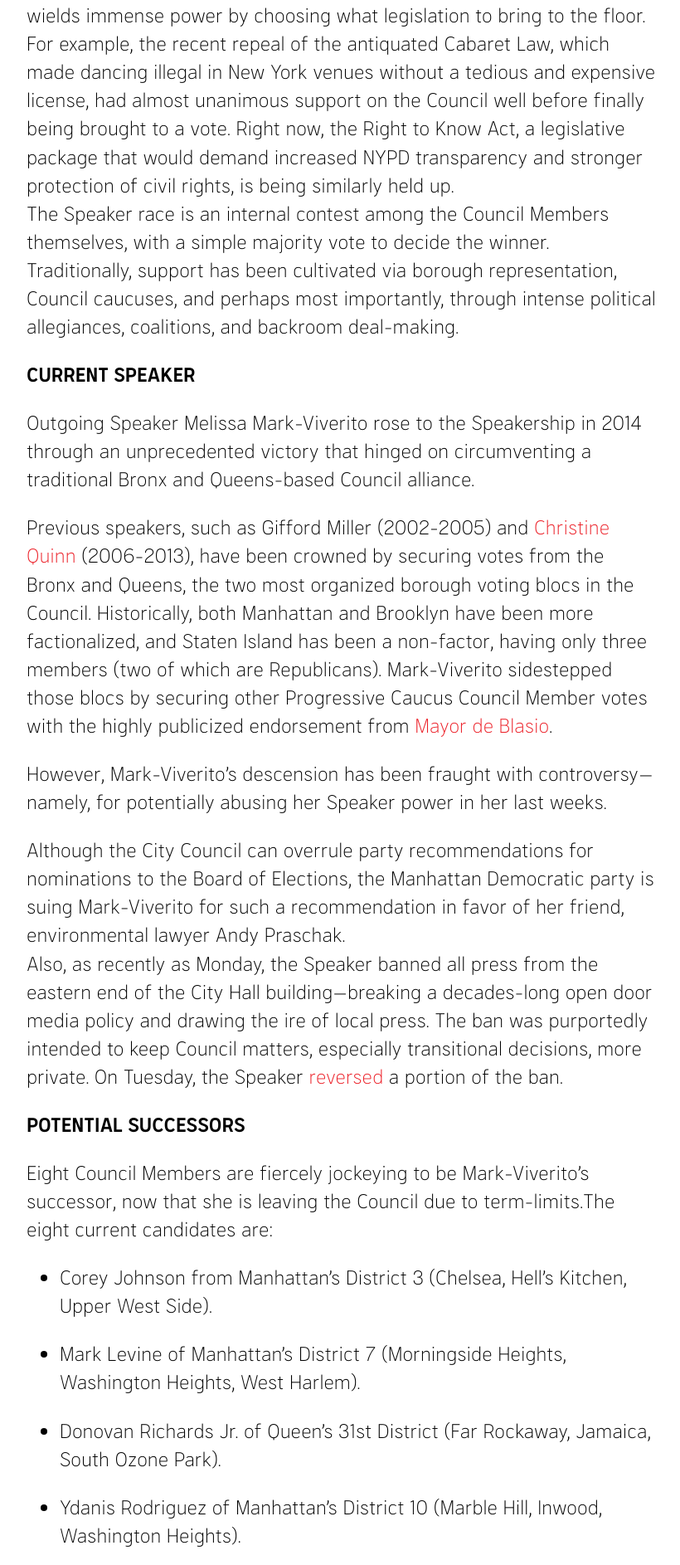
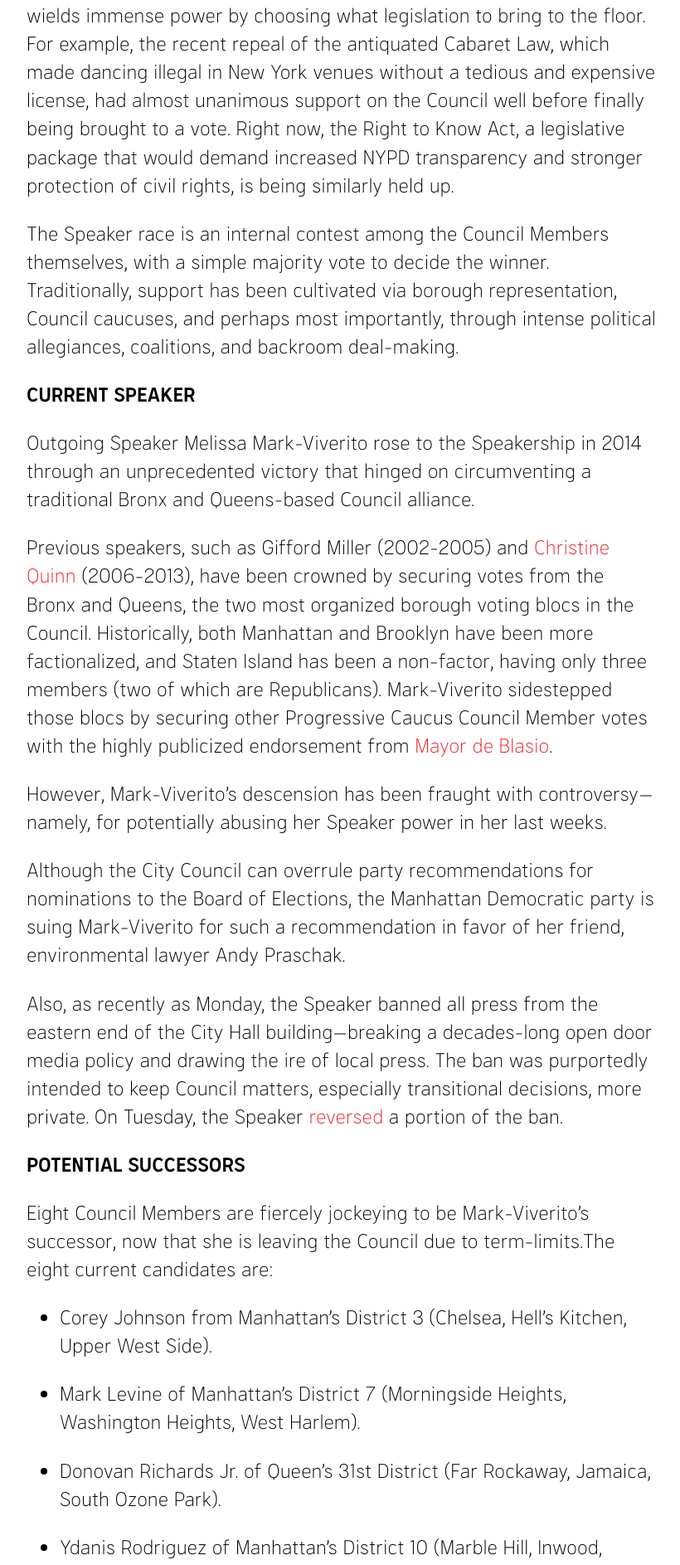
Before and after one commit to nycdsa/the-thorn, a Jekyll site: the page built from src/_posts/2017-12-11-council-speaker-candidates-court-joe-crowleys-support-.md, in a window 1280 px wide. Shown: the part 3175-5061 px from the top of the page at 83% size, without its empty margins (228-1048 px from the left). Built offline with Jekyll 4.4.1, drawn with Linux system fonts in a browser that asks for light colours.

```diff
--- a/src/_posts/2017-12-11-council-speaker-candidates-court-joe-crowleys-support-.md
+++ b/src/_posts/2017-12-11-council-speaker-candidates-court-joe-crowleys-support-.md
@@ -23,7 +23,8 @@ In the New York City political landscape, the City Council Speaker is the second
 
 As head of a 51-person Council, the Speaker balances an $8 billion dollar budget, leads urban planning and land use for the five boroughs, and ushers legislation into law. The Speaker also oversees committee chairman positions, as well as other Council jobs. Most significantly, the Speakership is a highly visible avenue for greater political ascension; many former speakers have run for Mayor.
 
-As of the 2017 elections, the Council is made of 47 Democrats and only 4 Republicans. Given the dominance of the Democratic Party, the Speaker wields immense power by choosing what legislation to bring to the floor. For example, the recent repeal of the antiquated Cabaret Law, which made dancing illegal in New York venues without a tedious and expensive license, had almost unanimous support on the Council well before finally being brought to a vote. Right now, the Right to Know Act, a legislative package that would demand increased NYPD transparency and stronger protection of civil rights, is being similarly held up.\
+As of the 2017 elections, the Council is made of 47 Democrats and only 4 Republicans. Given the dominance of the Democratic Party, the Speaker wields immense power by choosing what legislation to bring to the floor. For example, the recent repeal of the antiquated Cabaret Law, which made dancing illegal in New York venues without a tedious and expensive license, had almost unanimous support on the Council well before finally being brought to a vote. Right now, the Right to Know Act, a legislative package that would demand increased NYPD transparency and stronger protection of civil rights, is being similarly held up.
+
 The Speaker race is an internal contest among the Council Members themselves, with a simple majority vote to decide the winner. Traditionally, support has been cultivated via borough representation, Council caucuses, and perhaps most importantly, through intense political allegiances, coalitions, and backroom deal-making.
 
 **CURRENT SPEAKER**
@@ -34,7 +35,8 @@ Previous speakers, such as Gifford Miller (2002-2005) and [Christine Quinn](http
 
 However, Mark-Viverito's descension has been fraught with controversy---namely, for potentially abusing her Speaker power in her last weeks.
 
-Although the City Council can overrule party recommendations for nominations to the Board of Elections, the Manhattan Democratic party is suing Mark-Viverito for such a recommendation in favor of her friend, environmental lawyer Andy Praschak.\
+Although the City Council can overrule party recommendations for nominations to the Board of Elections, the Manhattan Democratic party is suing Mark-Viverito for such a recommendation in favor of her friend, environmental lawyer Andy Praschak.
+
 Also, as recently as Monday, the Speaker banned all press from the eastern end of the City Hall building---breaking a decades-long open door media policy and drawing the ire of local press. The ban was purportedly intended to keep Council matters, especially transitional decisions, more private. On Tuesday, the Speaker [reversed](https://nypost.com/2017/12/05/mark-viverito-reverses-her-ban-on-reporters-in-city-hall/) a portion of the ban.
 
 **POTENTIAL SUCCESSORS**
@@ -49,7 +51,8 @@ Eight Council Members are fiercely jockeying to be Mark-Viverito's successor, no
 -   Jumaane Williams of Brooklyn's 45th District (Flatbush, Canarsie, Midwood). Although occasionally touted as a further-left voice within the Progressive Caucus, he has had to [clarify his positions](https://www.kingscountypolitics.com/williams-clarifies-position-marriage-equality-womens-right-choose/) on same-sex marriage and abortion rights.
 -   Robert Cornegy Jr of Brooklyn's District 36 (Bedford-Stuyvesant, Crown Heights). The only candidate not in the Progressive Caucus.
 
-What's striking about this election is the way it fractured existing caucuses and presumptive voting blocs---seven candidates belong to the Progressive Caucus, three to the LGBT Caucus, and five are in the Black, Latino/a, and Asian Caucus. Most notable is the splintering of the Progressive Caucus, the once-unified front that gave Mark-Viverito her victory in 2014.\
+What's striking about this election is the way it fractured existing caucuses and presumptive voting blocs---seven candidates belong to the Progressive Caucus, three to the LGBT Caucus, and five are in the Black, Latino/a, and Asian Caucus. Most notable is the splintering of the Progressive Caucus, the once-unified front that gave Mark-Viverito her victory in 2014.
+
 Naturally, identity politics is key for the second most powerful political figure representing New York City's richly diverse populace. The possibility of another white male leader (along with  Governor Andrew Cuomo, Mayor Bill de Blasio, and Attorney General Eric T. Schneiderman), especially with the shrinking number of women on the Council, has been a main point of contention, especially since there has never been an African-American Speaker before.
 
 The candidates have been heavily [emphasizing](https://www.nytimes.com/2017/11/07/nyregion/nyc-council-speaker-race.html) each of their intersectional identities as further qualifications for the next four years. Five are black, two are Latino, and three are gay. Other factors mentioned are being multilingual community leaders, products of the NYC public school system, as well as overcoming hardships such as addiction, homelessness, and learning disabilities.
```
